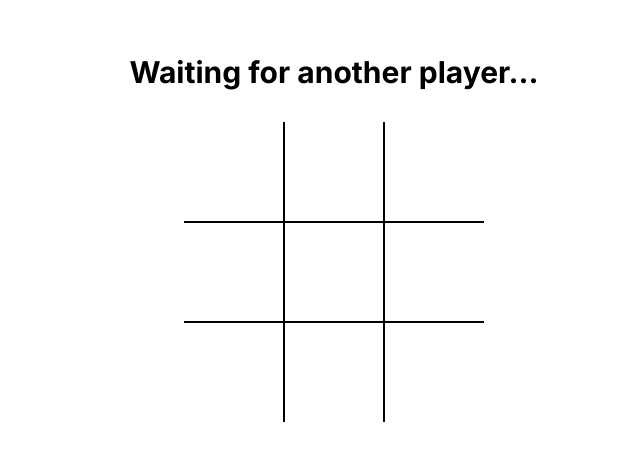
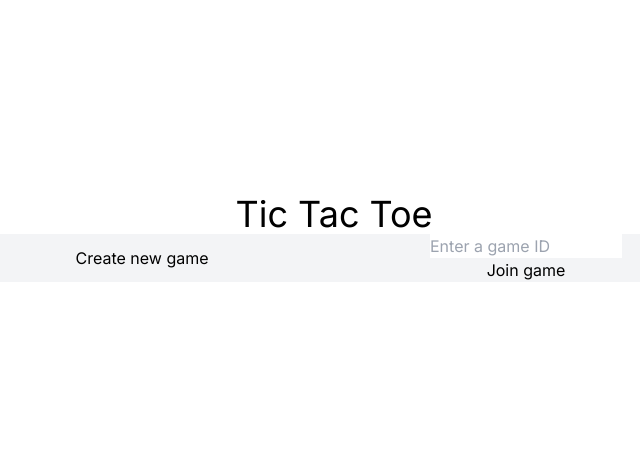
Before and after one commit to michaelzhan1/tictactoe, a Next.js app in the folder client/: page / in a window 1280 px wide. Shown: the part 162-622 px from the top of the page, without its empty margins (306-946 px from the left). Built offline with nearby package versions, Linux system fonts and the light colour scheme; no server answers.

Commit message:
Create initial landing page for game create

```diff
--- a/client/src/app/page.tsx
+++ b/client/src/app/page.tsx
@@ -1,134 +1,50 @@
-'use client'
+'use client';
 
 
-import { useState, useEffect } from 'react'
-import { socket } from './socket'
-import { SpectatorEvent, NewGameEvent } from '@/type/GameState'
-import Board from '@/components/Board'
+import { useRouter } from 'next/navigation'
 
 
 export default function Home() {
-  const [board, setBoard] = useState<string[]>(new Array(9).fill(''));
-  const [player, setPlayer] = useState<number>(-1);
-  const [currentPlayer, setCurrentPlayer] = useState<number>(-1);
-  const [winner, setWinner] = useState<string>('');
-  const [spectator, setSpectator] = useState<boolean>(false);
-  const [waiting, setWaiting] = useState<boolean>(true);
+  const router = useRouter();
 
-  useEffect(() => {
-    socket.connect();
-    socket.on('connect', () => {
-      console.log(`[client] connected with ID ${socket.id}`);
-    })
-
-    return () => {
-      socket.disconnect();
-      socket.off('connect');
-    }
-  }, [])
-
-  // check if player is spectator
-  socket.on('spectator', (args: SpectatorEvent) => {
-    setBoard(args.board);
-    setCurrentPlayer(args.currentPlayer);
-    setWinner(args.winner);
-    setSpectator(true);
-    setWaiting(false);
-  });
-
-  // start new game
-  socket.on('newGame', (args: NewGameEvent) => {
-    setBoard(args.board);
-    setPlayer(args.player);
-    setCurrentPlayer(args.currentPlayer);
-    setWinner(args.winner);
-    setSpectator(false);
-    setWaiting(false);
-  })
-
-  // reset
-  socket.on('reset', (args) => {
-    setBoard(args.board);
-    setCurrentPlayer(args.currentPlayer);
-    setWinner(args.winner);
-  })
-
-  // listen for board updates
-  socket.on('updateBoard', (args) => {
-    setBoard(args.board);
-    setCurrentPlayer(args.currentPlayer);
-    setWinner(args.winner);
-  })
-
-  // send board update
-  const updateBoardLogic = (i: number): void => {
-    console.log('Board clicked')
-    if (board[i] !== '' || player != currentPlayer) return;
-    socket.emit('move', i);
+  const createNewGame = async () => {
+    const res = await fetch('http://localhost:5000/api/newGameID');
+    const data = await res.text();
+    console.log(data)
+    router.push(`/${data}`);
   }
 
-  const playerMap: { [key: number]: string } = {
-    "-1": '',
-    0: 'X',
-    1: 'O'
-  }
-
-  const resetGame = (): void => {
-    socket.emit('resetCall');
+  const joinGame = async (e: React.FormEvent<HTMLFormElement>) => {
+    e.preventDefault();
+    const gameID = (e.currentTarget as HTMLFormElement).gameID.value;
+    console.log(gameID)
+    const res = await fetch('http://localhost:5000/api/checkGameID/' + gameID);
+    const data = await res.text();
+    if (data == 'false') {
+      alert('Game ID not found!');
+      return;
+    } else {
+      router.push(`/${gameID}`);
+    }
   }
 
   return (
     <>
-      <div className='flex flex-col h-screen w-screen items-center justify-center'>
-        <div className={`absolute ${winner ? 'bg-opacity-70' : 'bg-opacity-0'} transition-all duration-150 bg-black w-full h-full flex items-center justify-center ${spectator ? 'pointer-events-auto' : 'pointer-events-none'}`}>
-          <div className={`bg-white pointer-events-auto text-center text-3xl py-4 px-5 transition-all duration-300 ${winner ? 'translate-y-0' : '-translate-y-[36rem]'}`} >
-            <div className='mb-5'>
-              { winner != 'D' ? (
-                <>
-                  { spectator ? (
-                    <>
-                      {winner} won!
-                    </>
-                  ) : (
-                    <>
-                      {winner == playerMap[player] ? 'You won!' : 'You lost!'}
-                    </>
-                  )}
-                </>
-              ) : (
-                <>
-                  Draw!
-                </>
-              )}
-            </div>
-            { !spectator && (
-              <button type='button' onClick={resetGame} className='bg-green-400 px-3 py-3 hover:bg-green-500'>
-                Play again?
-              </button>
-            )}
+      <div className="h-screen w-screen flex flex-col justify-center items-center">
+        <div>
+          <p className="text-4xl">Tic Tac Toe</p>
+        </div>
+        <div className="flex flex-wrap items-center justify-center text-center bg-gray-100">
+          <div className="w-96">
+            <button type="button" onClick={createNewGame}>Create new game</button>
+          </div>
+          <div className="w-96">
+            <form className="flex flex-col items-center" onSubmit={joinGame}>
+              <input type='text' name="gameID" id='gameID' placeholder="Enter a game ID" className="w-1/2"></input>
+              <button type="submit">Join game</button>
+            </form>
           </div>
         </div>
-        { waiting ? (
-          <div className='mb-8'>
-            <p className='text-3xl font-bold'>Waiting for another player...</p>
-          </div>
-        ) : (
-          <>
-            {spectator ? (
-              <div className='mb-8'>
-                <p className='text-3xl font-bold'>You are spectating</p>
-              </div>
-            ) : (
-              <div className='mb-8'>
-                <p className='text-3xl font-bold'>You are: {playerMap[player]} </p>
-              </div>
-            )}
-            <div className='mb-16'>
-              <p className='text-3xl'>Current turn: {playerMap[currentPlayer]} </p>
-            </div>
-          </>
-        )}
-        <Board boardState={board} className='grid grid-cols-3 text-center text-8xl' updateBoard={updateBoardLogic} over={winner} />
       </div>
     </>
   )
```
Also changed, not shown: 1 other file (tests, documents, lock files or other folders).
